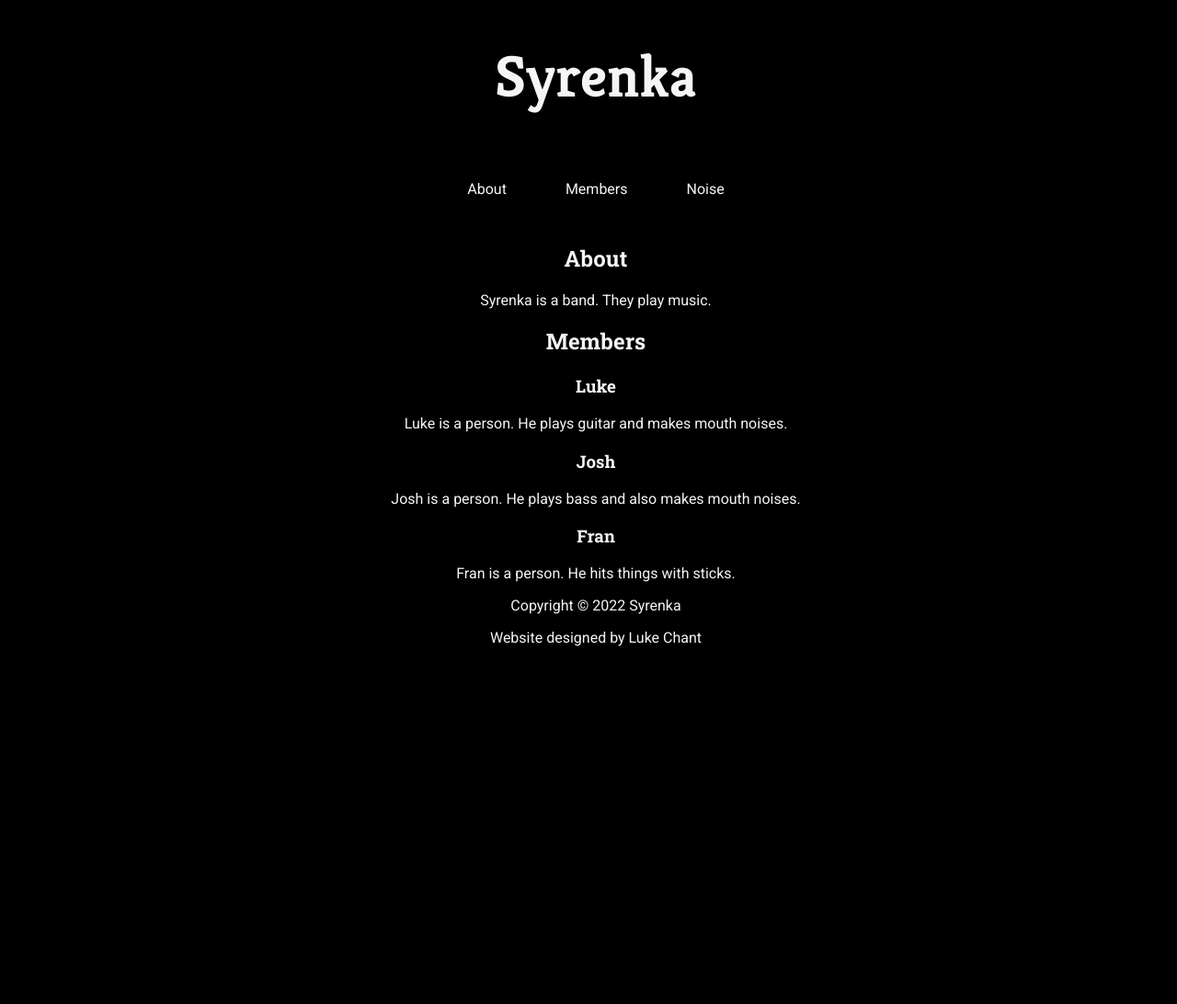
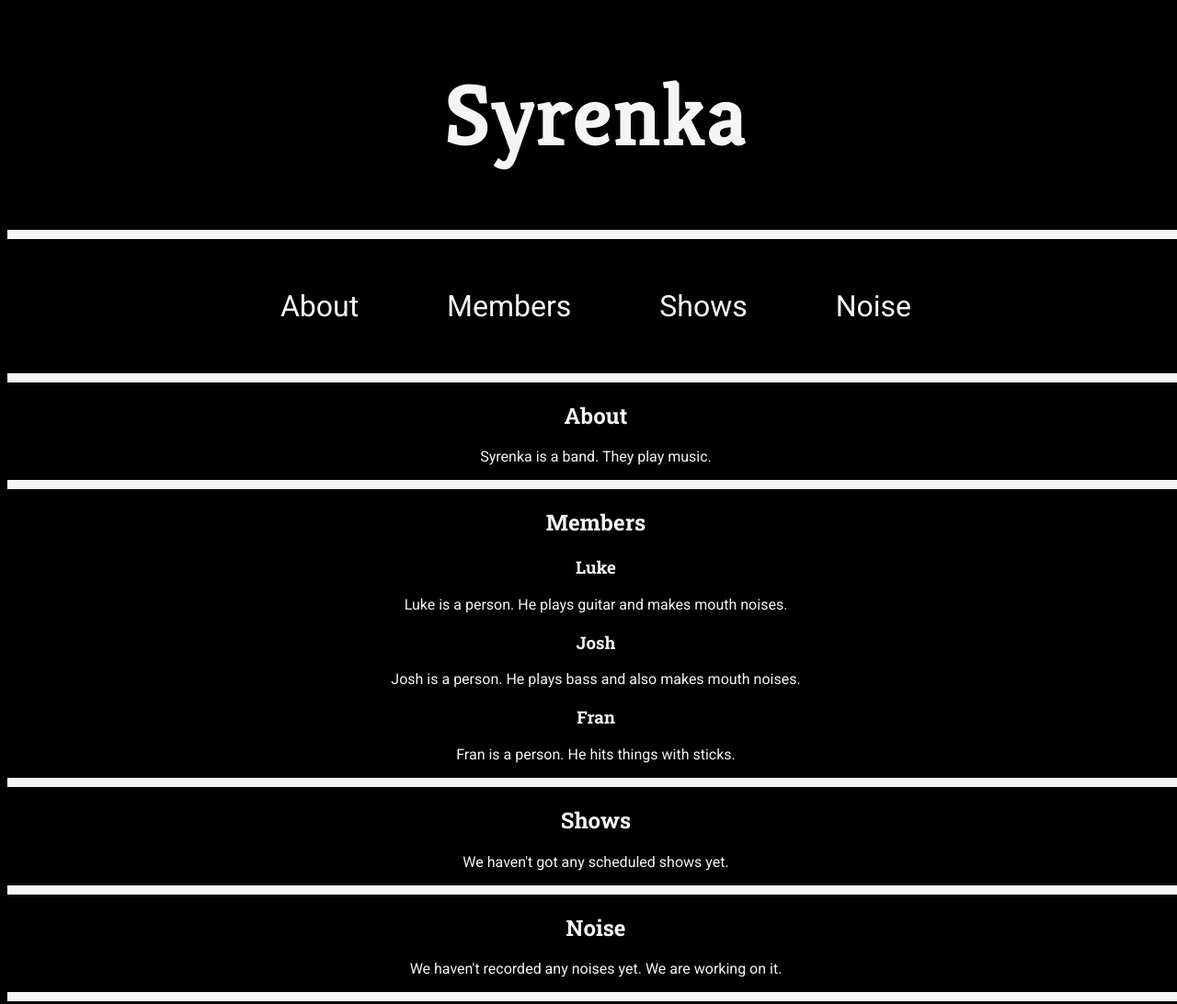
Before and after one commit to lukechant/syrenka, a plain HTML site: page index.html in a window 1280 px wide. Shown: the top 1092 px of the page at 92% size. Before the commit the page ends 800 px from the top, so only its background shows below. Drawn offline with Linux system fonts and the light colour scheme.

Commit message:
add nav bar styling

```diff
--- a/index.html
+++ b/index.html
@@ -5,34 +5,48 @@
     <meta http-equiv="X-UA-Compatible" content="IE=edge" />
     <meta name="viewport" content="width=device-width, initial-scale=1.0" />
     <link rel="stylesheet" href="styles.css" />
-    <link rel="preconnect" href="https://fonts.googleapis.com">
-<link rel="preconnect" href="https://fonts.gstatic.com" crossorigin>
-<link href="https://fonts.googleapis.com/css2?family=Kreon:wght@400;700&family=Roboto&family=Roboto+Slab:wght@400;700&display=swap" rel="stylesheet">
+    <link rel="preconnect" href="https://fonts.googleapis.com" />
+    <link rel="preconnect" href="https://fonts.gstatic.com" crossorigin />
+    <link
+      href="https://fonts.googleapis.com/css2?family=Kreon:wght@400;700&family=Roboto&family=Roboto+Slab:wght@400;700&display=swap"
+      rel="stylesheet"
+    />
     <title>Syrenka</title>
   </head>
   <body>
-    <div>
+    <div class="container">
       <h1>Syrenka</h1>
-
     </div>
-    <nav>
+    <nav class="container">
       <ul>
-          <li>About</li>
-          <li>Members</li>
-          <li>Noise</li>
+        <li><a href="#about">About</a></li>
+        <li><a href="#members">Members</a></li>
+        <li><a href="#shows">Shows</a></li>
+        <li><a href="#noise">Noise</a></li>
       </ul>
     </nav>
     <div>
-        <section id="about">
+      <section id="about" class="container">
         <h2>About</h2>
         <p>Syrenka is a band. They play music.</p>
       </section>
-        <section id="members"><h2>Members</h2>
-        <h3>Luke</h3><p>Luke is a person. He plays guitar and makes mouth noises.</p>
-        <h3>Josh</h3><p>Josh is a person. He plays bass and also makes mouth noises.</p>
-        <h3>Fran</h3><p>Fran is a person. He hits things with sticks.</p>
+      <section id="members" class="container">
+        <h2>Members</h2>
+        <h3>Luke</h3>
+        <p>Luke is a person. He plays guitar and makes mouth noises.</p>
+        <h3>Josh</h3>
+        <p>Josh is a person. He plays bass and also makes mouth noises.</p>
+        <h3>Fran</h3>
+        <p>Fran is a person. He hits things with sticks.</p>
       </section>
-        <section id="noises"></section>
+      <section id="shows" class="container">
+        <h2>Shows</h2>
+        <p>We haven't got any scheduled shows yet.</p>
+      </section>
+      <section id="noise" class="container">
+        <h2>Noise</h2>
+        <p>We haven't recorded any noises yet. We are working on it.</p>
+      </section>
     </div>
     <div>
       <p>
--- a/styles.css
+++ b/styles.css
@@ -1,23 +1,24 @@
 body {
   text-align: center;
   width: 100%;
-  font-family: 'Roboto', sans-serif;
+  font-family: "Roboto", sans-serif;
   color: whitesmoke;
   background-color: black;
 }
 
 h1 {
-    font-size: 4rem;
-    font-family: 'Kreon', serif;
+  font-size: 6rem;
+  font-family: "Kreon", serif;
 }
 
-h2, h3 {
-    font-family: 'Roboto Slab', serif;
+h2,
+h3 {
+  font-family: "Roboto Slab", serif;
 }
 
 nav ul {
   list-style-type: none;
-    width: 100%;
+  width: 100%;
   flex-direction: row;
   align-items: center;
   padding-inline-start: 0px;
@@ -27,4 +28,25 @@ nav li {
   display: inline-flex;
   margin: 10px;
   padding: 20px;
+  font-size: 2rem;
 }
+
+.container {
+  border-style: solid;
+  border-color: whitesmoke;
+  border-top: 0;
+  border-left: 0;
+  border-right: 0;
+  border-width: 10px;
+}
+
+li a {
+  display: block;
+  color: whitesmoke;
+  padding: 8px 16px;
+  text-decoration: none;
+}
+
+li a:hover {
+  color: red;
+}
```
Lines whose indentation alone changed are shown as unchanged.
